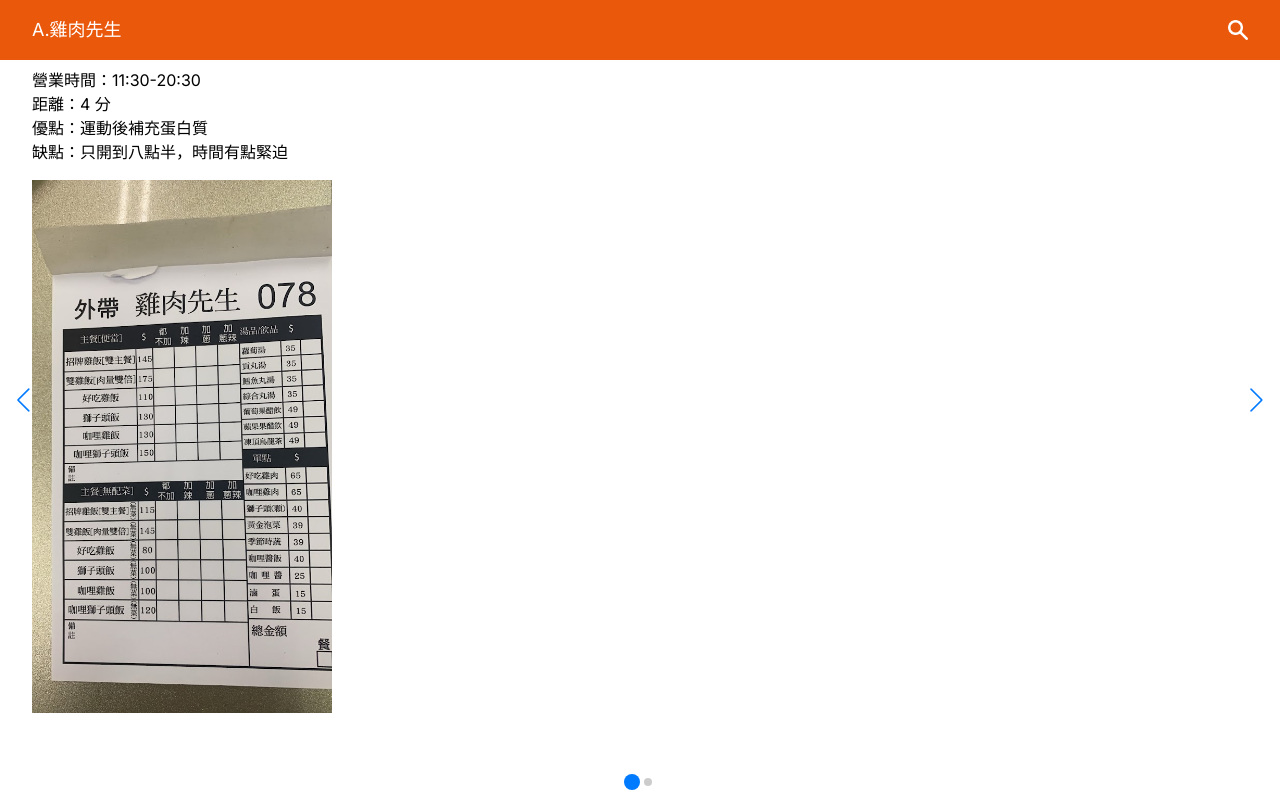
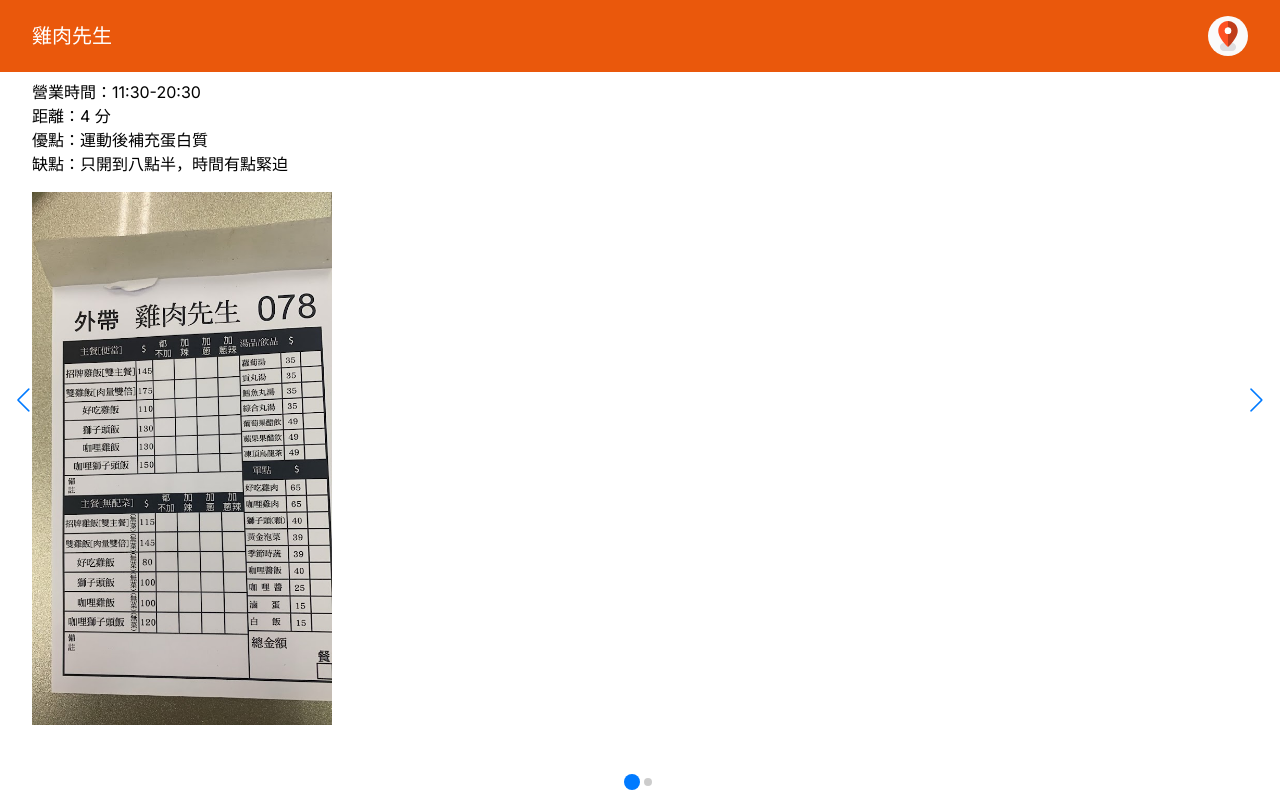
Before and after one commit to gracekrcx/food-map, a Next.js app: page / in a window 1280 px wide. Built offline with nearby package versions, Linux system fonts and the light colour scheme.

Commit message:
update map icon

```diff
--- a/app/_components/DemoSlider.js
+++ b/app/_components/DemoSlider.js
@@ -26,14 +26,18 @@
             {data.map(
               ({ id, title, image, time, link, distance, pro, con }) => (
                 <SwiperSlide key={id}>
-                  <div className="flex justify-between items-center text-white bg-orange-600 text-lg px-8 py-4">
+                  <div className="flex justify-between items-center text-white bg-orange-600 text-xl px-8 py-4">
                     <p>{title}</p>
-                    <p className="cursor-pointer">
-                      <a href={link} target="_blank">
+                    <p className="cursor-pointer bg-zinc-50 rounded-full">
+                      <a
+                        href={link}
+                        target="_blank"
+                        className="w-10 h-10 flex justify-center"
+                      >
                         <Image
-                          src="/search-icon.png"
-                          width={20}
-                          height={20}
+                          src="/mapIcon.svg"
+                          width={30}
+                          height={30}
                           alt=""
                         />
                       </a>
--- a/app/_data/slider-data.js
+++ b/app/_data/slider-data.js
@@ -1,7 +1,7 @@
 const data = [
   {
     id: 1,
-    title: "A.雞肉先生",
+    title: "雞肉先生",
     image: "/menu-a.jpeg",
     time: "11:30-20:30",
     link: "https://maps.app.goo.gl/CdtsBFMTW25dGmf47",
@@ -11,7 +11,7 @@
   },
   {
     id: 2,
-    title: "B.阿泉小吃什錦麵鵝肉熱炒",
+    title: "阿泉小吃-什錦麵鵝肉熱炒",
     image: "/menu-b.jpeg",
     time: "16:00-00:00",
     link: "https://maps.app.goo.gl/dPDUM9ZAveaU8j4o7",
```
Also changed, not shown: public/mapIcon.svg (added).
